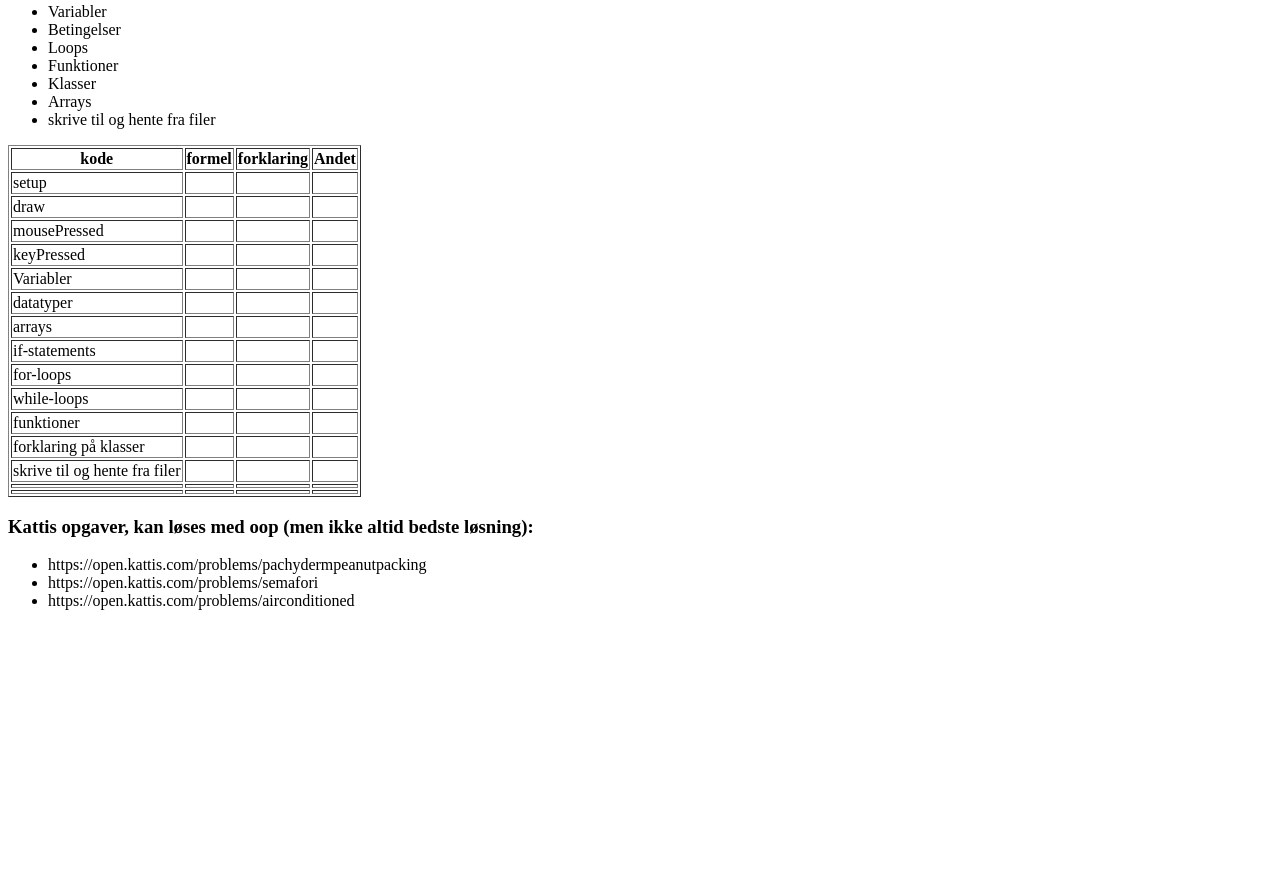
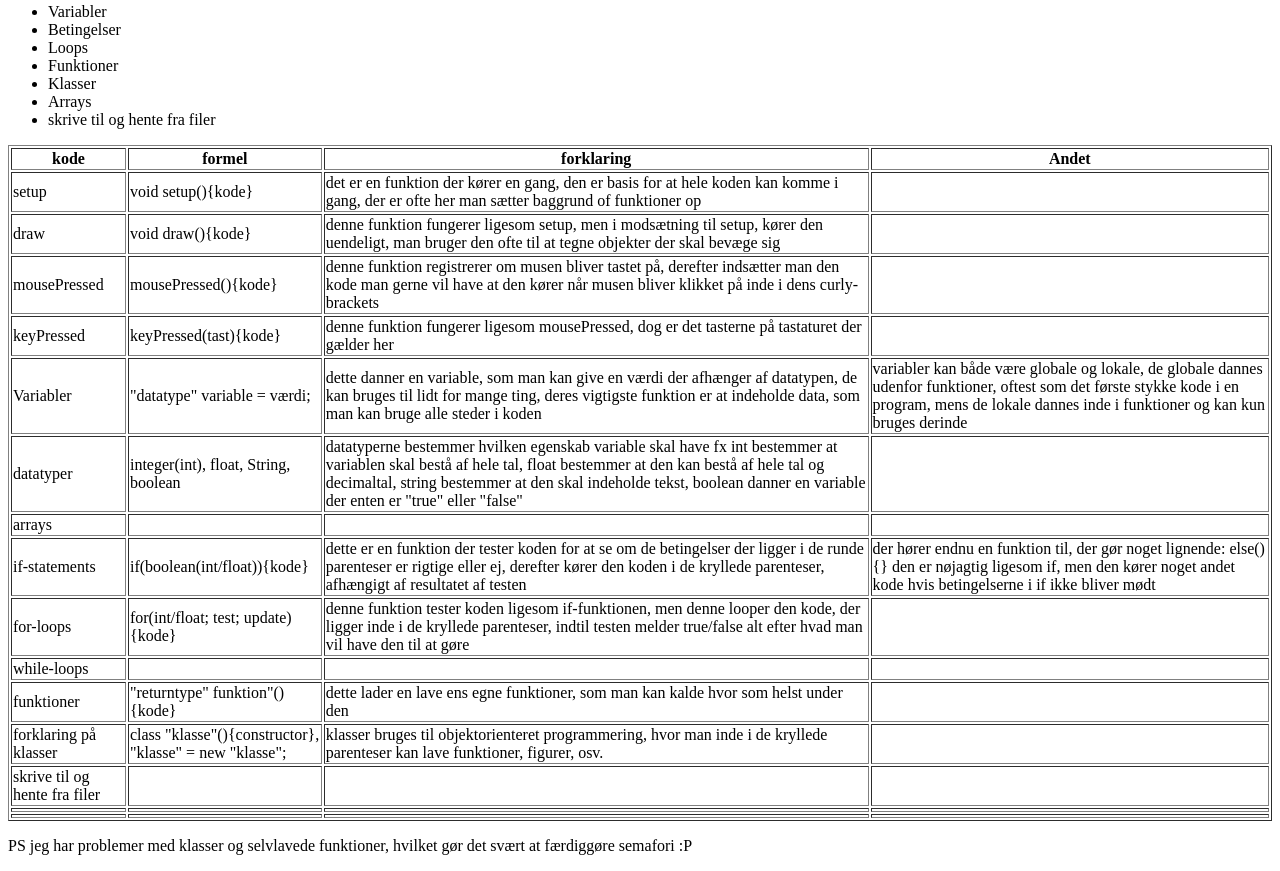
Before and after one commit to BlackPhoenix18/BlackPhoenix18.github.io, a plain HTML site: page index.html in a window 1280 px wide. Shown: the part 423-1294 px from the top of the page. Before the commit the page ends 1049 px from the top, so only its background shows below. Drawn offline with Linux system fonts and the light colour scheme.

Commit message:
Update index.html

```diff
--- a/index.html
+++ b/index.html
@@ -28,31 +28,25 @@ desuden er der også forklaringer til hvilke symboler betyder hvad</p>
 <tr><th> kode </th><th> formel</th><th> forklaring</th><th> Andet</th></tr>
 </thead>
 <tbody>
-<tr><td> setup </td><td></td><td></td><td></td></tr>
-<tr><td> draw </td><td></td><td></td><td></td></tr>
-<tr><td> mousePressed </td><td></td><td></td><td></td></tr>
-<tr><td> keyPressed </td><td></td><td></td><td></td></tr>
-<tr><td> Variabler </td><td></td><td></td><td></td></tr>
-<tr><td> datatyper </td><td></td><td></td><td></td></tr>
+<tr><td> setup </td><td> void setup(){kode}</td><td> det er en funktion der kører en gang, den er basis for at hele koden kan komme i gang, der er ofte her man sætter baggrund of funktioner op</td><td></td></tr>
+<tr><td> draw </td><td> void draw(){kode}</td><td> denne funktion fungerer ligesom setup, men i modsætning til setup, kører den uendeligt, man bruger den ofte til at tegne objekter der skal bevæge sig</td><td></td></tr>
+<tr><td> mousePressed </td><td> mousePressed(){kode}</td><td>denne funktion registrerer om musen bliver tastet på, derefter indsætter man den kode man gerne vil have at den kører når musen bliver klikket på inde i dens curly-brackets</td><td></td></tr>
+<tr><td> keyPressed </td><td> keyPressed(tast){kode}</td><td> denne funktion fungerer ligesom mousePressed, dog er det tasterne på tastaturet der gælder her </td><td></td></tr>
+<tr><td> Variabler </td><td> "datatype" variable = værdi; </td><td> dette danner en variable, som man kan give en værdi der afhænger af datatypen, de kan bruges til lidt for mange ting, deres vigtigste funktion er at indeholde data, som man kan bruge alle steder i koden</td><td> variabler kan både være globale og lokale, de globale dannes udenfor funktioner, oftest som det første stykke kode i en program, mens de lokale dannes inde i funktioner og kan kun bruges derinde</td></tr>
+<tr><td> datatyper </td><td>integer(int), float, String, boolean</td><td> datatyperne bestemmer hvilken egenskab variable skal have fx int bestemmer at variablen skal bestå af hele tal, float bestemmer at den kan bestå af hele tal og decimaltal, string bestemmer at den skal indeholde tekst, boolean danner en variable der enten er "true" eller "false"</td><td></td></tr>
 <tr><td> arrays </td><td></td><td></td><td></td></tr>
-<tr><td> if-statements </td><td></td><td></td><td></td></tr>
-<tr><td> for-loops </td><td></td><td></td><td></td></tr>
-<tr><td> while-loops </td><td></td><td></td><td></td></tr>
-<tr><td> funktioner </td><td></td><td></td><td></td></tr>
-<tr><td> forklaring på klasser </td><td></td><td></td><td></td></tr>
+<tr><td> if-statements </td><td> if(boolean(int/float)){kode}</td><td> dette er en funktion der tester koden for at se om de betingelser der ligger i de runde parenteser er rigtige eller ej, derefter kører den koden i de kryllede parenteser, afhængigt af resultatet af testen</td><td>der hører endnu en funktion til, der gør noget lignende: else(){} den er nøjagtig ligesom if, men den kører noget andet kode hvis betingelserne i if ikke bliver mødt</td></tr>
+<tr><td> for-loops </td><td> for(int/float; test; update){kode}</td><td> denne funktion tester koden ligesom if-funktionen, men denne looper den kode, der ligger inde i de kryllede parenteser, indtil testen melder true/false alt efter hvad man vil have den til at gøre </td><td> </td></tr>
+<tr><td> while-loops </td><td> </td><td> </td><td> </td></tr>
+<tr><td> funktioner </td><td>"returntype" funktion"(){kode}</td><td> dette lader en lave ens egne funktioner, som man kan kalde hvor som helst under den</td><td> </td></tr>
+<tr><td> forklaring på klasser </td><td>class "klasse"(){constructor}, "klasse" = new "klasse";</td><td> klasser bruges til objektorienteret programmering, hvor man inde i de kryllede parenteser kan lave funktioner, figurer, osv.</td><td></td></tr>
 <tr><td> skrive til og hente fra filer </td><td></td><td></td><td></td></tr>
 <tr><td></td><td></td><td></td><td></td></tr>
 <tr><td></td><td></td><td></td><td></td></tr>
 </tbody>
 </table>
 
-<h3>Kattis opgaver, kan løses med oop (men ikke altid bedste løsning):</h3>
-<ul>
-  <li>https://open.kattis.com/problems/pachydermpeanutpacking</li>
-  <li>https://open.kattis.com/problems/semafori</li>
-  <li>https://open.kattis.com/problems/airconditioned</li>
-</ul>
-
+<p> PS jeg har problemer med klasser og selvlavede funktioner, hvilket gør det svært at færdiggøre semafori :P </p>
 
 </body>
 </html>
```
